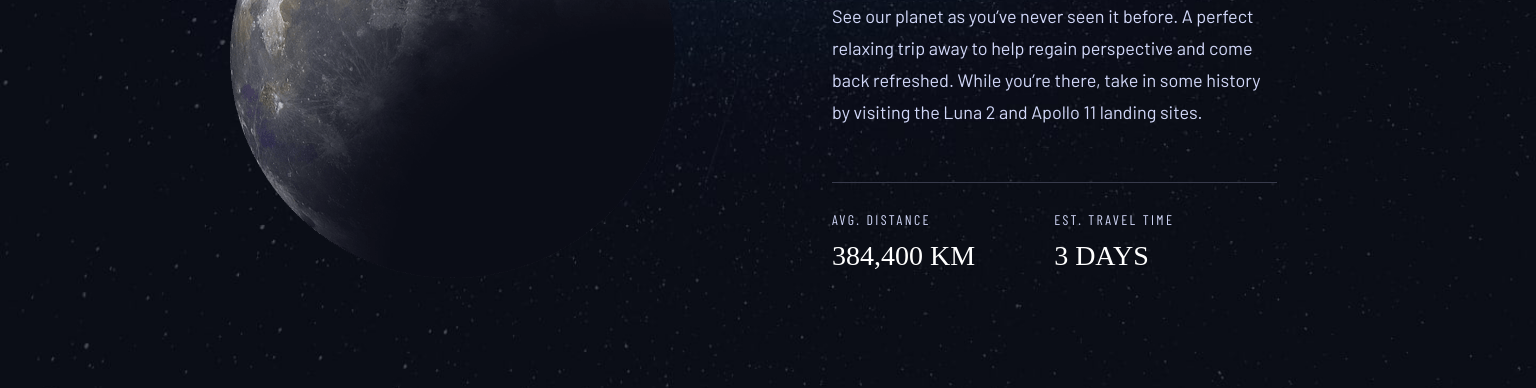
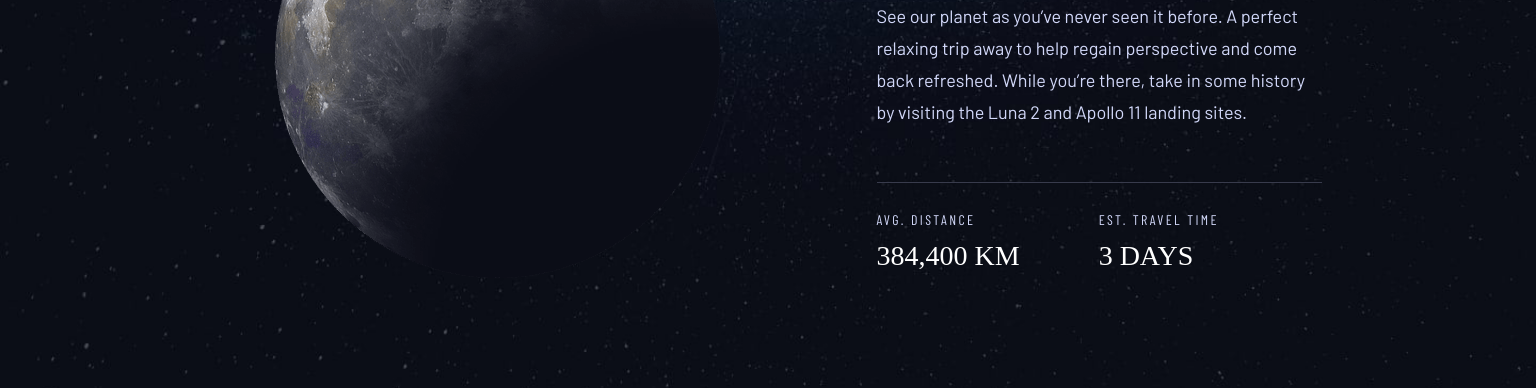
Before and after one commit to lucasweidas/space-tourism-website-main, a plain HTML site: page starter-code/destination.html in a window 1536 px wide. Shown: the part 510-898 px from the top of the page. Drawn offline with nearby package versions, Linux system fonts and the light colour scheme; a web font is replaced by a local one.

Commit message:
destination page almost completed

```diff
--- a/starter-code/css/destination.css
+++ b/starter-code/css/destination.css
@@ -194,23 +194,24 @@ body {
   }
 
   .main {
-    width: 100%;
+    display: flex;
+    justify-content: center;
     text-align: start;
-    /* padding-inline: 10.375rem 10.125rem; */
-    padding: 0 10.125rem 6.875rem 10.375rem;
+    padding: 0 clamp(3.375rem, 5vw, 10.25rem) 6.875rem;
   }
 
   .main__content {
     flex-direction: row;
     align-items: flex-end;
-    column-gap: 9.813rem;
+    column-gap: clamp(2.25rem, 8vw, 9.813rem);
   }
 
   .main__picture {
-    width: 27.813rem;
+    width: min(35vw, 27.813rem);
+    /* width: 27.813rem; */
     height: 27.813rem;
-    margin: 6.063rem 0 0 4rem;
-    /* margin-block: 6.063rem 6.875rem; */
+    align-self: flex-start;
+    margin: 6.063rem 0 0 clamp(1rem, 2vw, 4rem);
   }
 
   .main__destination {
@@ -254,3 +255,17 @@ body {
     padding-block: 1.75rem 0.375rem;
   }
 }
+
+@media (min-width: 90rem) {
+  .main {
+    padding-inline: 10.125rem 10.375rem;
+  }
+
+  .main__content {
+    column-gap: 9.813rem;
+  }
+
+  .main__picture {
+    margin-inline-start: 4rem;
+  }
+}
--- a/starter-code/destination.html
+++ b/starter-code/destination.html
@@ -62,6 +62,7 @@
     </header>
 
     <main class="main">
+      <section class="main__section">
         <h1 class="main__primary-title"><strong>01</strong> Pick your destination</h1>
         <div class="main__content">
           <picture class="main__picture">
@@ -96,6 +97,7 @@
             </div>
           </div>
         </div>
+      </section>
     </main>
   </body>
 </html>
```
Lines whose indentation alone changed are shown as unchanged.
